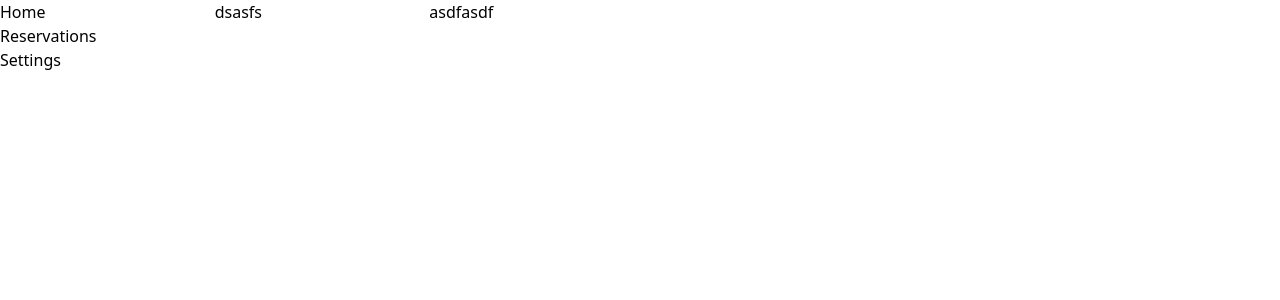
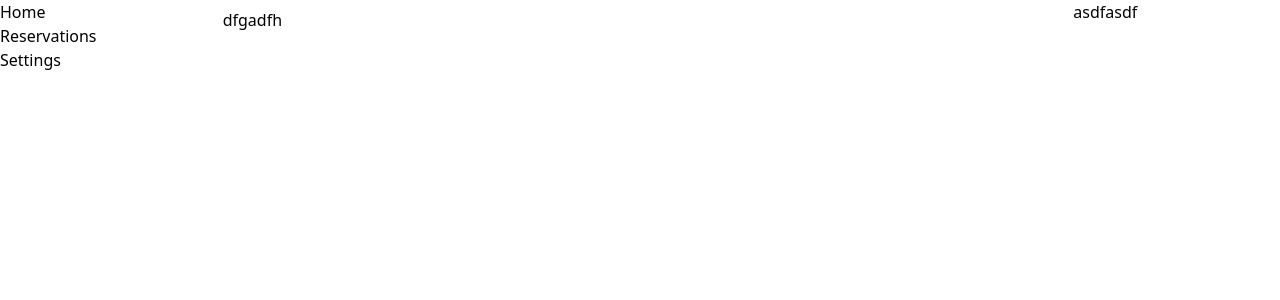
Before and after one commit to kiks12/Cheers-Business, a Next.js app: page / in a window 1280 px wide. Shown: the top 300 px of the page. Built offline with nearby package versions, Linux system fonts and the light colour scheme.

Commit message:
middle container created

```diff
--- a/pages/index.tsx
+++ b/pages/index.tsx
@@ -1,6 +1,7 @@
 import type { NextPage } from "next";
 import Head from "next/head";
 import Layout from "../src/Components/Layout/Layout";
+import MiddleContainer from "../src/Components/Layout/MiddleContainer";
 
 const Home: NextPage = () => {
 	return (
@@ -9,7 +10,7 @@ const Home: NextPage = () => {
 				<title>Cheers Dashboard</title>
 			</Head>
 			<Layout>
-				<p>dsasfs</p>
+				<MiddleContainer>dfgadfh</MiddleContainer>
 				<p>asdfasdf</p>
 			</Layout>
 		</>
--- /dev/null
+++ b/src/Components/Layout/MiddleContainer.tsx
@@ -0,0 +1,7 @@
+import React from "react";
+
+const MiddleContainer: React.FC = ({ children }) => {
+	return <div className="col-span-4 p-2">{children}</div>;
+};
+
+export default MiddleContainer;
```
